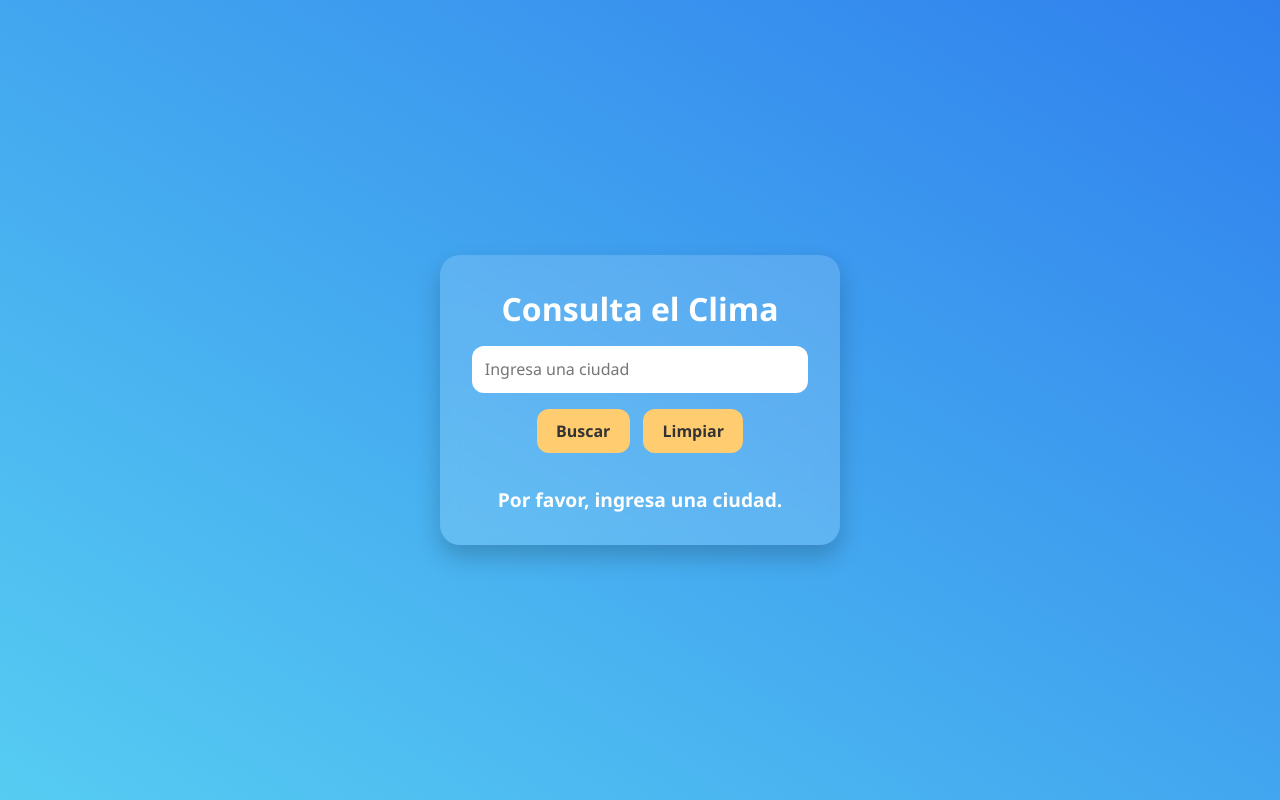
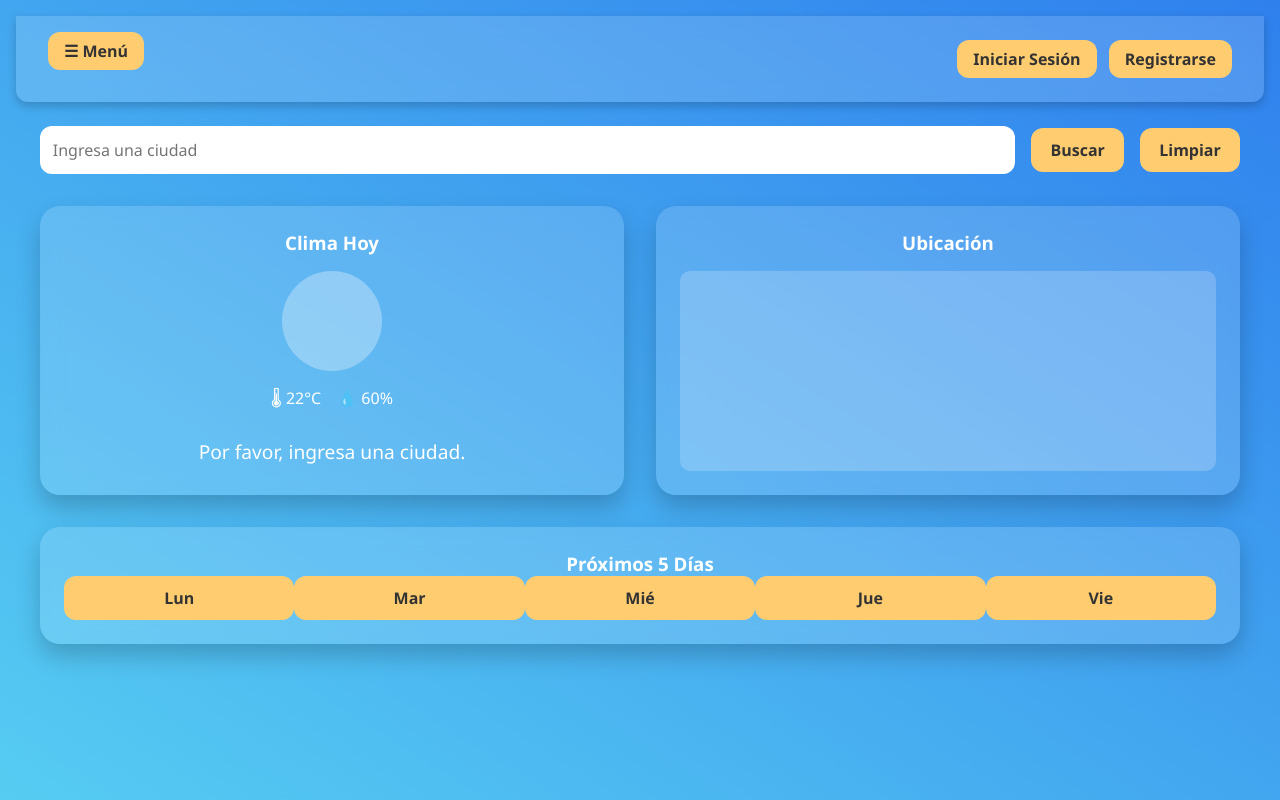
Before and after one commit to Pablosko03/prueba-apptiempo, a website built with Vite: page src/index.html in a window 1280 px wide. Both pictures are taken after a click on the button "Buscar". Built offline with nearby package versions, Linux system fonts and the light colour scheme.

Commit message:
Cambios importantes en todo el proyecto

```diff
--- a/src/estilo.css
+++ b/src/estilo.css
@@ -1,3 +1,4 @@
+/* Reset y estilos base */
 * {
   margin: 0;
   padding: 0;
@@ -9,35 +10,145 @@ body {
   background: linear-gradient(to top right, #56ccf2, #2f80ed);
   min-height: 100vh;
   display: flex;
-  justify-content: center;
-  align-items: center;
+  flex-direction: column;
   padding: 1rem;
+  color: white;
 }
 
-.tarjeta {
+/* HEADER superior */
+.header {
+  width: 100%;
   background: rgb(255 255 255 / 15%);
   backdrop-filter: blur(10px);
-  border-radius: 20px;
-  padding: 2rem;
-  width: 100%;
-  max-width: 400px;
-  text-align: center;
-  box-shadow: 0 12px 24px rgb(0 0 0 / 20%);
-  color: #fff;
+  border-radius: 0 0 12px 12px;
+  padding: 1rem 2rem;
+  box-shadow: 0 4px 10px rgb(0 0 0 / 20%);
+  margin-bottom: 1.5rem;
 }
 
-.tarjeta h2 {
-  font-size: 2rem;
+.header-content {
+  display: flex;
+  justify-content: space-between;
+  align-items: center;
+}
+
+button {
+  background-color: #ffcc70;
+  color: #333;
+  border: none;
+  border-radius: 12px;
+  padding: 0.7rem 1.2rem;
+  font-weight: bold;
+  font-size: 1rem;
+  cursor: pointer;
+  transition: background 0.3s ease;
+}
+
+button:hover {
+  background-color: #f5b041;
+}
+
+.auth-buttons button {
+  background-color: #ffcc70;
+  color: #333;
+  border: none;
+  border-radius: 12px;
+  padding: 0.5rem 1rem;
+  margin-left: 0.5rem;
+  font-weight: bold;
+  cursor: pointer;
+}
+
+.dias button {
+  flex: 1;
+  min-width: 80px;
+}
+
+.auth-buttons button:hover {
+  background-color: #f5b041;
+}
+
+/* BOTÓN DE MENÚ */
+.menu-toggle {
+  background-color: #ffcc70;
+  color: #333;
+  padding: 0.5rem 1rem;
+  border-radius: 12px;
+  cursor: pointer;
+  width: fit-content;
   margin-bottom: 1rem;
+  font-weight: bold;
+  transition: background 0.3s ease;
+}
+
+.menu-toggle:hover {
+  background-color: #f5b041;
+}
+
+/* MENÚ LATERAL */
+.sidebar {
+  position: fixed;
+  top: 0;
+  left: -250px;
+  width: 220px;
+  height: 100%;
+  background: rgb(0 0 0 / 70%);
+  backdrop-filter: blur(6px);
+  transition: left 0.3s ease;
+  padding-top: 5rem;
+  z-index: 1000;
+}
+
+.sidebar ul {
+  list-style: none;
+  padding: 0;
+}
+
+.sidebar ul li {
+  padding: 1rem;
+  text-align: center;
+}
+
+.sidebar ul li a {
+  color: white;
+  text-decoration: none;
+  font-size: 1.1rem;
+  display: block;
+}
+
+.sidebar ul li a:hover {
+  background: rgb(255 255 255 / 10%);
+  border-radius: 8px;
+}
+
+/* Mostrar el menú */
+.sidebar.active {
+  left: 0;
+}
+
+/* CONTENIDO PRINCIPAL */
+main.contenido {
+  max-width: 1200px;
+  width: 100%;
+  margin: 0 auto;
+}
+
+/* BUSCADOR */
+.buscador {
+  display: flex;
+  align-items: center;
+  gap: 1rem;
+  margin-bottom: 2rem;
+  flex-wrap: wrap;
 }
 
 input[type="text"] {
-  width: 100%;
+  flex-grow: 1;
   padding: 0.8rem;
   border: none;
   border-radius: 12px;
-  margin-bottom: 0.5rem;
   font-size: 1rem;
+  width: 300px;
 }
 
 #sugerencias {
@@ -45,11 +156,12 @@ input[type="text"] {
   text-align: left;
   max-height: 120px;
   overflow-y: auto;
-  margin-bottom: 1rem;
+  margin-top: 0.5rem;
   padding: 0.5rem;
   border-radius: 10px;
   background: rgb(255 255 255 / 20%);
   display: none;
+  width: 100%;
 }
 
 #sugerencias li {
@@ -62,23 +174,59 @@ input[type="text"] {
   background: rgb(255 255 255 / 30%);
 }
 
-button {
-  background-color: #ffcc70;
-  color: #333;
-  border: none;
-  border-radius: 12px;
-  padding: 0.7rem 1.2rem;
-  margin: 0.5rem 0.3rem;
-  font-weight: bold;
-  font-size: 1rem;
-  cursor: pointer;
-  transition: background 0.3s ease;
+/* DATOS DEL CLIMA */
+.datos-clima {
+  display: flex;
+  flex-wrap: wrap;
+  gap: 2rem;
+  justify-content: space-between;
+  margin-bottom: 2rem;
 }
 
-button:hover {
-  background-color: #f5b041;
+.hoy {
+  flex: 1;
+  background: rgb(255 255 255 / 15%);
+  backdrop-filter: blur(10px);
+  border-radius: 20px;
+  padding: 1.5rem;
+  text-align: center;
+  box-shadow: 0 12px 24px rgb(0 0 0 / 20%);
 }
 
+.icono {
+  width: 100px;
+  height: 100px;
+  background: rgb(255 255 255 / 30%);
+  border-radius: 50%;
+  margin: 1rem auto;
+}
+
+.detalles {
+  display: flex;
+  justify-content: center;
+  gap: 1rem;
+  margin-bottom: 1rem;
+}
+
+.mapa {
+  flex: 1;
+  background: rgb(255 255 255 / 15%);
+  backdrop-filter: blur(10px);
+  border-radius: 20px;
+  padding: 1.5rem;
+  text-align: center;
+  box-shadow: 0 12px 24px rgb(0 0 0 / 20%);
+}
+
+.contenedor-mapa {
+  width: 100%;
+  height: 200px;
+  background: rgb(255 255 255 / 20%);
+  margin-top: 1rem;
+  border-radius: 10px;
+}
+
+/* RESULTADO */
 #resultado {
   margin-top: 1.5rem;
   font-size: 1.2rem;
@@ -92,3 +240,18 @@ button:hover {
   width: 80px;
   height: 80px;
 }
+
+/* PRONÓSTICO DE 5 DÍAS */
+.proximos-dias {
+  background: rgb(255 255 255 / 15%);
+  backdrop-filter: blur(10px);
+  border-radius: 20px;
+  padding: 1.5rem;
+  text-align: center;
+  box-shadow: 0 12px 24px rgb(0 0 0 / 20%);
+}
+
+.dias {
+  display: flex;
+  justify-content: space-around;
+}
--- a/src/funcionalidad.js
+++ b/src/funcionalidad.js
@@ -1,11 +1,14 @@
 async function sugerirCiudades() {
   const ciudad = document.getElementById("ciudad").value.trim();
   const sugerenciasLista = document.getElementById("sugerencias");
-    sugerenciasLista.innerHTML = ""; // Limpiar sugerencias previas
+  sugerenciasLista.innerHTML = "";
 
-    if (ciudad.length < 3) return; // Esperar hasta que haya al menos 3 letras
+  if (ciudad.length < 3) {
+	sugerenciasLista.style.display = "none";
+	return;
+  }
 
-    const apiKey = "b221ee79be96d11caa33bea05c8901f2"; // API Key de OpenWeatherMap
+  const apiKey = "b221ee79be96d11caa33bea05c8901f2";
   const url = `https://api.openweathermap.org/geo/1.0/direct?q=${ciudad}&limit=5&appid=${apiKey}`;
 
   try {
@@ -13,7 +16,7 @@ async function sugerirCiudades() {
 	const datos = await respuesta.json();
 
 	if (datos.length > 0) {
-            sugerenciasLista.style.display = "block"; // Mostrar sugerencias si hay resultados
+	  sugerenciasLista.style.display = "block";
 	}
 
 	datos.forEach(lugar => {
@@ -21,7 +24,7 @@ async function sugerirCiudades() {
 	  item.textContent = `${lugar.name}, ${lugar.country}`;
 	  item.onclick = () => {
 		seleccionarCiudad(lugar.name);
-                obtenerClima(); // Llamar a la función automáticamente
+		obtenerClima();
 	  };
 	  sugerenciasLista.appendChild(item);
 	});
@@ -31,56 +34,102 @@ async function sugerirCiudades() {
 }
 
 function seleccionarCiudad(nombreCiudad) {
-    const sugerenciasLista = document.getElementById("sugerencias");
   document.getElementById("ciudad").value = nombreCiudad;
   document.getElementById("sugerencias").innerHTML = "";
-    sugerenciasLista.style.display = "none"; //Oculto las sugerencias al seleccionar una ciudad
+  document.getElementById("sugerencias").style.display = "none";
 }
 
-// Evento para buscar la ciudad directamente al presionar Enter
 function funcionEnter(event) {
   if (event.key === "Enter") {
 	obtenerClima();
   }
 }
 
-// Funcion para obtener el clima de la ciudad ingresada y mostrarlo en el elemento con id "resultado"
 async function obtenerClima() {
   const ciudad = document.getElementById("ciudad").value.trim();
-    const apiKey = "b221ee79be96d11caa33bea05c8901f2"; // API Key de OpenWeatherMap
+  const resultado = document.getElementById("resultado");
+  const apiKey = "b221ee79be96d11caa33bea05c8901f2";
 
-    // Si la ciudad está vacía, mostramos un mensaje de error
   if (!ciudad) {
-        document.getElementById("resultado").innerHTML = "Por favor, ingresa una ciudad.";
+	resultado.innerHTML = "Por favor, ingresa una ciudad.";
 	return;
   }
 
-    // URL para obtener el clima de la ciudad deseada
   const url = `https://api.openweathermap.org/data/2.5/weather?q=${ciudad}&appid=${apiKey}&units=metric&lang=es`;
 
-    // Esperamos a la respuesta y si es correcta la imprimimos en el resultado
   try {
 	const respuesta = await fetch(url);
 	const datos = await respuesta.json();
 
 	if (respuesta.ok) {
-            document.getElementById("resultado").innerHTML =
-                `El clima en <b>${datos.name}</b> es de ${datos.main.temp}°C con un tiempo ${datos.weather[0].description}.`;
+	  const iconCode = datos.weather[0].icon;
+	  const iconUrl = `https://openweathermap.org/img/wn/${iconCode}@2x.png`;
+
+	  resultado.innerHTML = `
+		<strong>${datos.name}</strong><br>
+		${datos.main.temp}°C<br>
+		${datos.weather[0].description}<br>
+		<img src="${iconUrl}" alt="Icono del clima">
+	  `;
+
+	  obtenerPronostico(ciudad);
 	} else {
-            document.getElementById("resultado").innerHTML = `Error: ${datos.message}`;
+	  resultado.innerHTML = `Error: ${datos.message}`;
 	}
   } catch (error) {
-        document.getElementById("resultado").innerHTML = "Error al obtener los datos. Verifica tu conexión.";
+	resultado.innerHTML = "Error al obtener los datos. Verifica tu conexión.";
   }
 }
 
 function limpiarBusqueda() {
-    // Borrar el valor del campo de entrada de ciudad
   document.getElementById("ciudad").value = "";
+  document.getElementById("sugerencias").innerHTML = "";
+  document.getElementById("sugerencias").style.display = "none";
+  document.getElementById("resultado").innerHTML = "";
+  document.querySelector(".proximos-dias .dias").innerHTML = "";
+}
 
-    // Borrar las sugerencias de la lista
-    document.getElementById("sugerencias").innerHTML = "";
+// NUEVO: Obtener pronóstico de los próximos 5 días
+async function obtenerPronostico(ciudad) {
+  const apiKey = "b221ee79be96d11caa33bea05c8901f2";
+  const url = `https://api.openweathermap.org/data/2.5/forecast?q=${ciudad}&appid=${apiKey}&units=metric&lang=es`;
 
-    // Borrar el resultado del clima mostrado
-    document.getElementById("resultado").innerHTML = "";
+  try {
+	const respuesta = await fetch(url);
+	const datos = await respuesta.json();
+
+	const contenedor = document.querySelector(".proximos-dias .dias");
+	contenedor.innerHTML = "";
+
+	// Agrupar por día
+	const dias = {};
+
+	datos.list.forEach(item => {
+	  const fecha = item.dt_txt.split(" ")[0];
+	  if (!dias[fecha] && item.dt_txt.includes("12:00:00")) {
+		dias[fecha] = item;
 	  }
+	});
+
+	// Mostrar solo 5 días
+	const diasKeys = Object.keys(dias).slice(0, 5);
+
+	diasKeys.forEach(fecha => {
+	  const item = dias[fecha];
+	  const temp = Math.round(item.main.temp);
+	  const descripcion = item.weather[0].description;
+	  const icon = item.weather[0].icon;
+	  const iconUrl = `https://openweathermap.org/img/wn/${icon}.png`;
+
+	  const boton = document.createElement("button");
+	  boton.innerHTML = `
+		<img src="${iconUrl}" alt="${descripcion}" />
+		<div>${new Date(fecha).toLocaleDateString("es-ES", { weekday: "short" })}</div>
+		<div>${temp}°C</div>
+	  `;
+	  contenedor.appendChild(boton);
+	});
+  } catch (error) {
+	console.error("Error al obtener el pronóstico:", error);
+  }
+}
--- a/src/index.html
+++ b/src/index.html
@@ -2,24 +2,83 @@
 <html lang="es">
 
 <head>
-  <meta charset="UTF-8">
-  <meta name="viewport" content="width=device-width, initial-scale=1.0">
+  <meta charset="UTF-8" />
+  <meta name="viewport" content="width=device-width, initial-scale=1.0" />
   <title>App del Tiempo</title>
-  <link rel="stylesheet" href="estilo.css">
+  <link rel="stylesheet" href="estilo.css" />
   <script defer src="funcionalidad.js"></script>
 </head>
 
 <body>
-  <div class="tarjeta">
-    <h2>Consulta el Clima</h2>
-    <input type="text" id="ciudad" placeholder="Ingresa una ciudad" oninput="sugerirCiudades()"
-      onkeypress="funcionEnter(event)">
-    <ul id="sugerencias"></ul>
-    <button onclick="obtenerClima()">Buscar</button>
-    <button onclick="limpiarBusqueda()">Limpiar</button>
-    <h3 id="resultado"></h3>
+  <!-- MENÚ LATERAL -->
+  <div class="sidebar" id="menuLateral">
+    <ul>
+      <li><a href="#">Inicio</a></li>
+      <li><a href="#">Pronóstico</a></li>
+      <li><a href="#">Favoritos</a></li>
+      <li><a href="#">Configuración</a></li>
+    </ul>
   </div>
 
+  <!-- HEADER -->
+  <header class="header">
+    <div class="header-content">
+      <div class="menu-toggle" onclick="document.getElementById('menuLateral').classList.toggle('active')">
+        ☰ Menú
+      </div>
+      <div class="auth-buttons">
+        <button>Iniciar Sesión</button>
+        <button>Registrarse</button>
+      </div>
+    </div>
+  </header>
+
+  <!-- CONTENIDO PRINCIPAL -->
+  <main class="contenido">
+    <!-- BUSCADOR -->
+    <section class="buscador">
+      <input type="text" id="ciudad" placeholder="Ingresa una ciudad" oninput="sugerirCiudades()"
+        onkeypress="funcionEnter(event)" />
+      <button onclick="obtenerClima()">Buscar</button>
+      <button onclick="limpiarBusqueda()">Limpiar</button>
+    </section>
+
+    <ul id="sugerencias"></ul>
+
+    <!-- DATOS DEL CLIMA -->
+    <section class="datos-clima">
+      <div class="hoy">
+        <h3>Clima Hoy</h3>
+        <div class="icono">
+          <!-- ícono del clima aquí -->
+        </div>
+        <div class="detalles">
+          <span>🌡 22°C</span>
+          <span>💧 60%</span>
+        </div>
+        <p id="resultado">Introduce una ciudad para ver el clima.</p>
+      </div>
+
+      <div class="mapa">
+        <h3>Ubicación</h3>
+        <div class="contenedor-mapa">
+          <!-- Aquí puedes insertar un iframe de Google Maps si lo deseas -->
+        </div>
+      </div>
+    </section>
+
+    <!-- PRONÓSTICO DE 5 DÍAS -->
+    <section class="proximos-dias">
+      <h3>Próximos 5 Días</h3>
+      <div class="dias">
+        <button>Lun</button>
+        <button>Mar</button>
+        <button>Mié</button>
+        <button>Jue</button>
+        <button>Vie</button>
+      </div>
+    </section>
+  </main>
 </body>
 
 </html>
```
Lines whose indentation alone changed are shown as unchanged.
